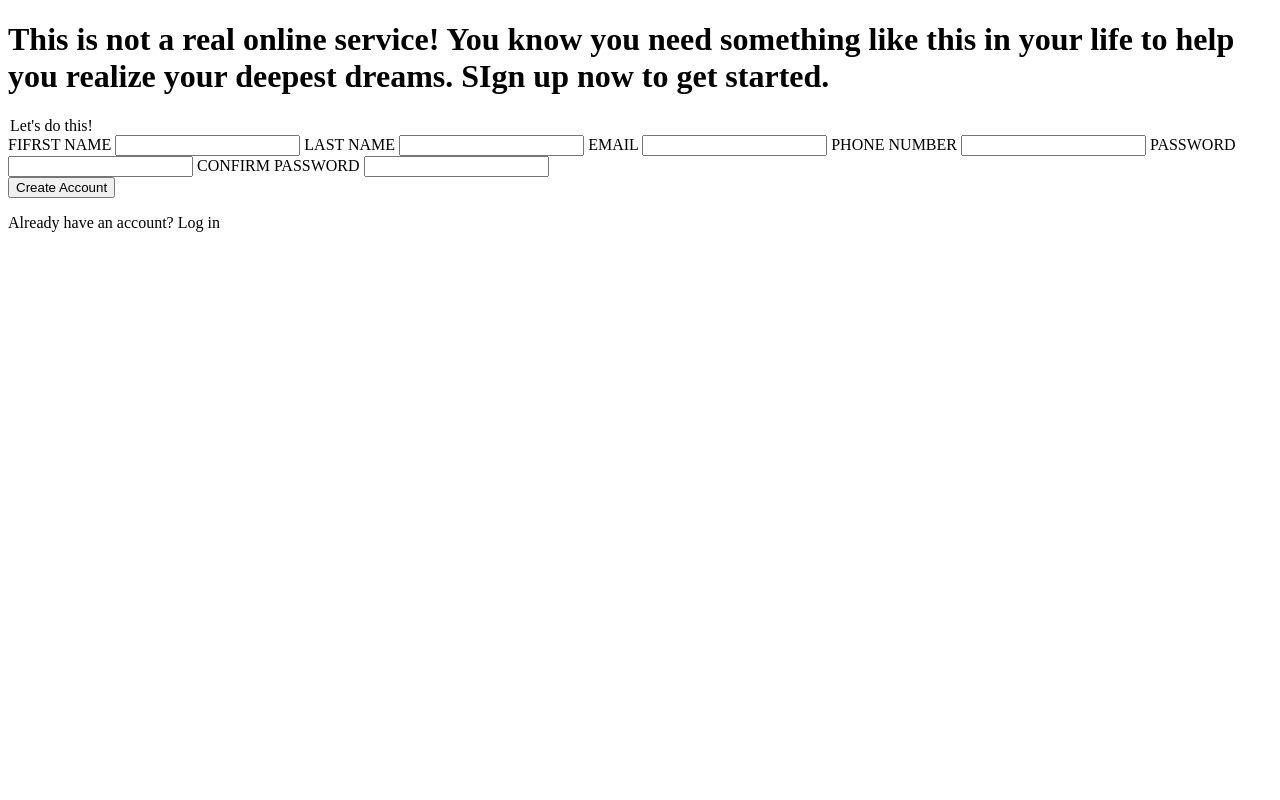
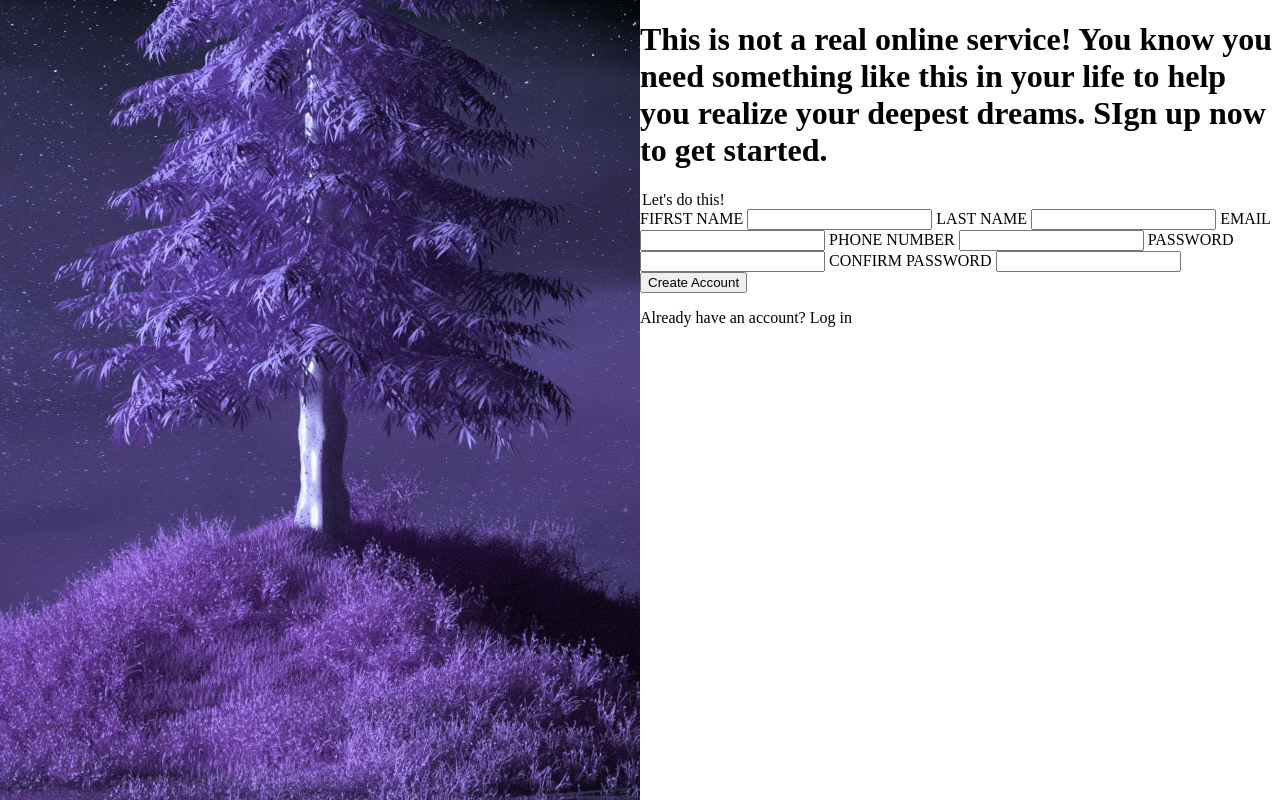
Before and after one commit to Kam1goroshi/odin-signup-form, a plain HTML site: page index.html in a window 1280 px wide. Drawn offline with Linux system fonts and the light colour scheme.

Commit message:
Add dummy picture to work with

```diff
--- a/index.html
+++ b/index.html
@@ -5,14 +5,13 @@
     <meta charset="UTF-8">
     <meta http-equiv="X-UA-Compatible" content="IE=edge">
     <meta name="viewport" content="width=device-width, initial-scale=1.0">
+    <link rel="stylesheet" href="styles.css">
     <title>Document</title>
 </head>
 
 <body>
-    <header>
+    <main>
         <div class="form-image"></div>
-    </header>
-    <main>
         <div class="interactive-page">
             <h1 class="main-msg">This is not a real online service! You know you need something like this in your life
                 to help you realize your deepest dreams. SIgn up now to get started.</h1>
@@ -32,9 +31,10 @@
                 <label for="confirm-password">CONFIRM PASSWORD</label>
                 <input type="password" id="confirm-password" name="confirm-password">
             </form>
+            <button id="form-submit">Create Account</button>
+            <p>Already have an account? <a>Log in</a></p>
         </div>
-        <button id="form-submit">Create Account</button>
-        <p>Already have an account? <a>Log in</a></p>
+
     </main>
     <footer>
 
--- /dev/null
+++ b/styles.css
@@ -0,0 +1,22 @@
+html, body{
+    height: 100%;
+    display: flex;
+    padding: 0;
+    margin: 0;
+}
+
+main{
+    display: flex;
+}
+
+.form-image{
+    flex: 1;
+    background-image: url(./pexels-mo-10643964.jpg);
+    background-position: center;
+    background-repeat: no-repeat;
+    background-color: aliceblue;
+}
+
+.interactive-page{
+    flex:1;
+}
```
Also changed, not shown: pexels-mo-10643964.jpg (added).
